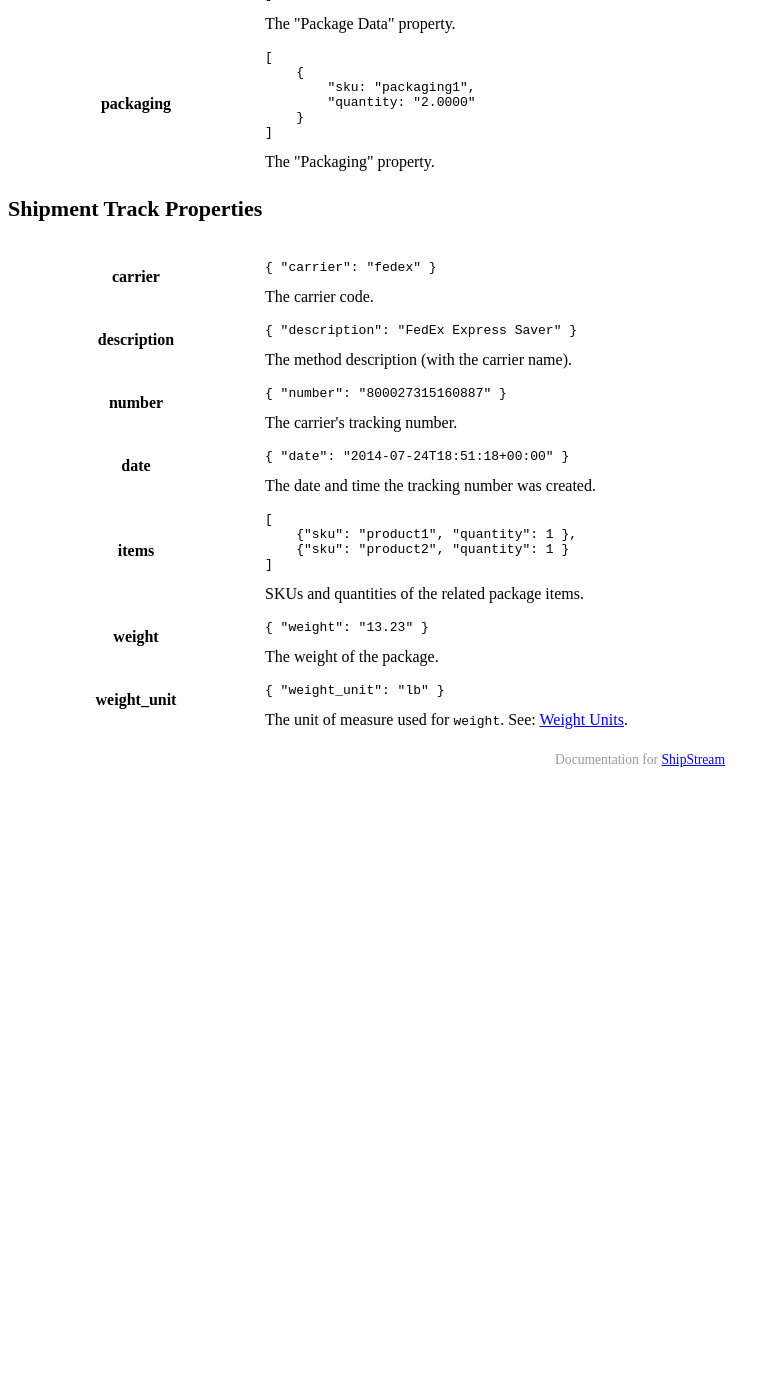
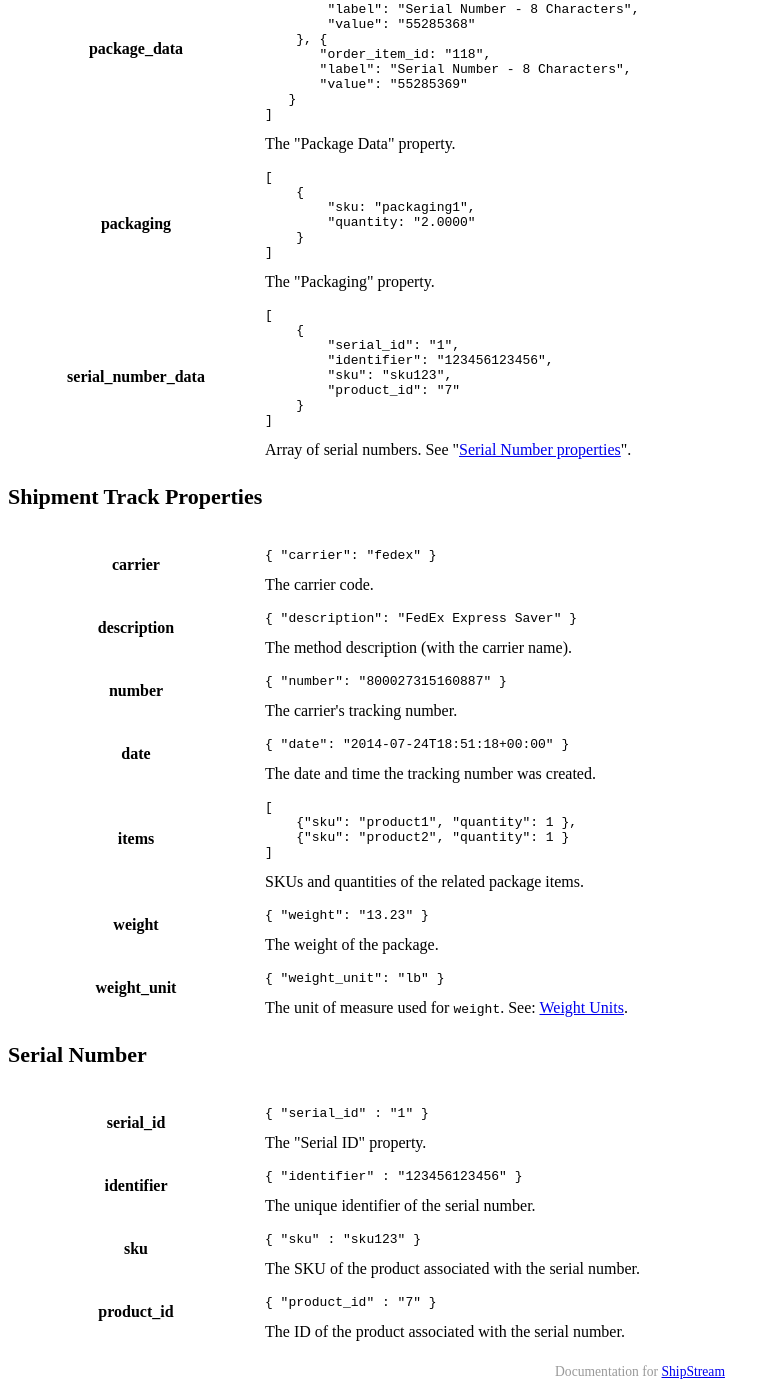
Before and after one commit to ShipStream/shipstream.github.io, a Jekyll site: the page built from _posts/2014-07-25-shipment.md, in a window 1280 px wide and 1400 px high, scrolled down 10548 px. Shown: the whole window, without its empty margins (0-779 px from the left). Built offline with Jekyll 4.4.1, drawn with Linux system fonts in a browser that asks for light colours; a style sheet for code colours, icons or effects is not loaded; before the commit the page ends 11336 px from its top, so only the background shows below that; some of the changed text lies outside the part shown.

Commit message:
Add "serial_number_data" to order.info, order.search, and shipment.search endpoints

```diff
--- a/_posts/2014-07-25-shipment.md
+++ b/_posts/2014-07-25-shipment.md
@@ -63,7 +63,7 @@ Retrieve list of shipments by filters. Shipment data can be customized by specif
         <td>
             <ul>
                 <li>null - Retrieve only "shipment_id", "order_unique_id", and "order_ref" properties.</li>
-                <li>string '*' - Retrieve all properties excluding "shipping_address", "items", "packages" and "tracking_numbers".</li>
+                <li>string '*' - Retrieve all properties excluding "shipping_address", "items", "packages", "tracking_numbers", and "serial_number_data".</li>
                 <li>object - List of properties to retrieve in addition to "shipment_id", "order_unique_id", and "order_ref". List may include '*'.</li>
             </ul>
             <p>
@@ -237,6 +237,14 @@ Shipment information.
                 "package_data": [
                     {"order_item_id": 121, "label": "Serial Number - 8 Characters", "value": "55285368"},
                     {"order_item_id": 122, "label": "Serial Number - 8 Characters", "value": "55285442"}
+                ],
+                "serial_number_data": [
+                    {
+                        "serial_id": "1",
+                        "identifier": "123456123456",
+                        "sku": "product1",
+                        "product_id": "7"
+                    }
                 ]
             }
         ],
@@ -895,6 +903,20 @@ true if shipment was successfully updated.
           The "Packaging" property.
     </td>
 </tr>
+<tr>
+    <th>serial_number_data</th>
+    <td>
+        <pre><code>[
+    {
+        "serial_id": "1",
+        "identifier": "123456123456",
+        "sku": "sku123",
+        "product_id": "7"
+    }
+]</code></pre>
+        Array of serial numbers. See "<a href="#serial_number_properties">Serial Number properties</a>".
+    </td>
+</tr>
 </tbody>
 </table>
 
@@ -959,3 +981,40 @@ true if shipment was successfully updated.
     </tr>
 </tbody>
 </table>
+
+<h3 id="serial_number_properties">
+    Serial Number
+</h3>
+
+<table class="table-striped">
+<tbody>
+<tr>
+    <th>serial_id</th>
+    <td>
+        <pre><code>{ "serial_id" : "1" }</code></pre>
+        The "Serial ID" property.
+    </td>
+</tr>
+<tr>
+    <th>identifier</th>
+    <td>
+        <pre><code>{ "identifier" : "123456123456" }</code></pre>
+        The unique identifier of the serial number.
+    </td>
+</tr>
+<tr>
+    <th>sku</th>
+    <td>
+        <pre><code>{ "sku" : "sku123" }</code></pre>
+        The SKU of the product associated with the serial number.
+    </td>
+</tr>
+<tr>
+    <th>product_id</th>
+    <td>
+        <pre><code>{ "product_id" : "7" }</code></pre>
+        The ID of the product associated with the serial number.
+    </td>
+</tr>
+</tbody>
+</table>
```
Also changed, not shown: _posts/2014-07-25-order.md (+50 -2 lines).
